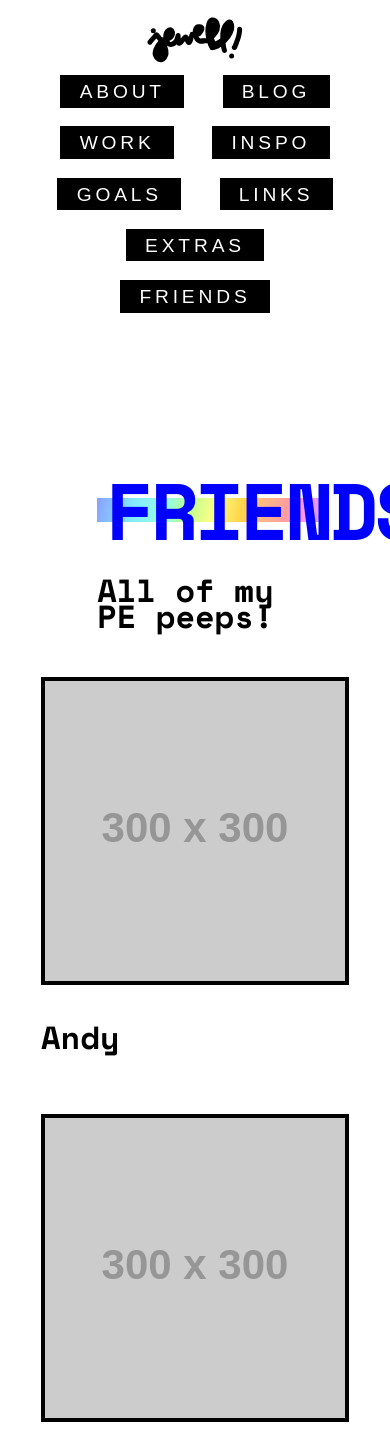
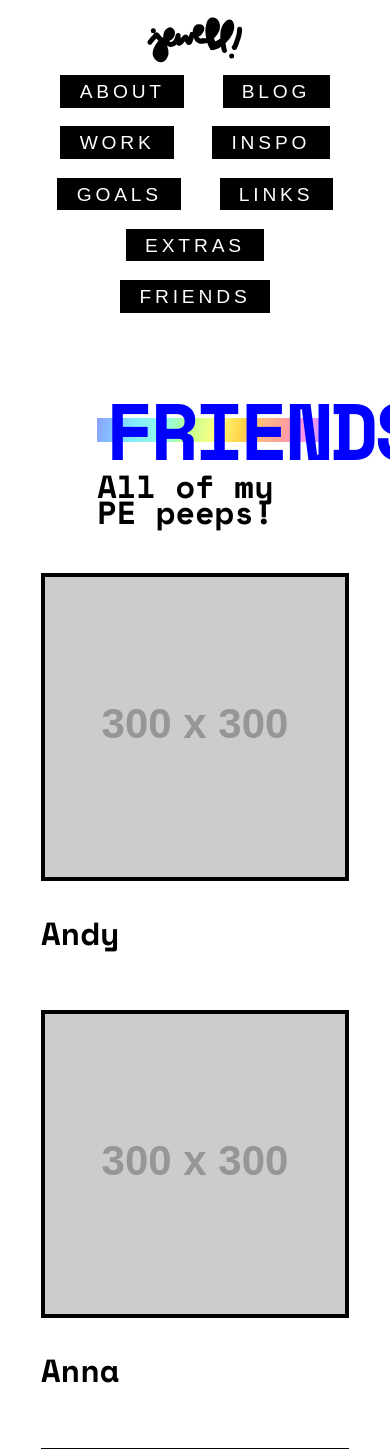
Before and after one commit to jewellscott/dftw-betanet, a PHP site: page /friends/ in a window 390 px wide; the page is wider, and only the part inside the window is pictured. Shown: the top 1449 px of that part. Run offline with PHP 8.4, Linux system fonts and the light colour scheme; grey boxes labelled with a size stand in for pictures from a placeholder-image service; some libraries are stand-ins or nearby versions; some web fonts are replaced.

Commit message:
Update headers

```diff
--- a/css/main.css
+++ b/css/main.css
@@ -314,6 +314,7 @@ h4 {
 	.page-main {
 		padding: 10em 2em 4em 2em;
 		h1.top-level {
+			margin-top: -1em;
 			margin-right: -.4em;
 		}
 	}
@@ -360,13 +361,6 @@ h4 {
 		margin-bottom: .2em;
 	}
 
-	h2 {
-		font-size: 1.2em;
-		margin-top: 2em;
-		border-left: 10px solid black;
-		padding-left: 2em;
-	}
-
 	.article-date {
 		font-weight: 700;
 		letter-spacing: .1em;
@@ -388,17 +382,29 @@ h4 {
 	}
 }
 
+.post-header {
+	h2 {
+		font-size: 1.2em;
+		margin-top: 2em;
+		border-left: 10px solid black;
+		padding-left: 2em;
+	}
+}
 /* 3 column grid */
 
 /* 2 column grid */
 
 .grid-column-2 {
 	margin: 0 auto;
-}
+	/*heading {
+		background: blue;
+	}
+*/}
 
 /* friends */
 
 .friends-grid {
+	max-width: 70%;
 	ul {
 		display: flex;
 		flex-wrap: wrap;
--- a/friends/index.html
+++ b/friends/index.html
@@ -38,8 +38,10 @@
 
 	<main class="page-main">
 		<div class="content-centered max-width-60">
-			<h1 class="top-level">Friends</h1>
-			<h2>All of my PE peeps!</h2>
+			<header class="page-header">
+				<h1 class="top-level">Friends</h1>
+				<h2>All of my PE peeps!</h2>
+			</header>
 		</div>
 		<section class="grid-column-2 friends-grid max-width-60">
 			<ul>
```
